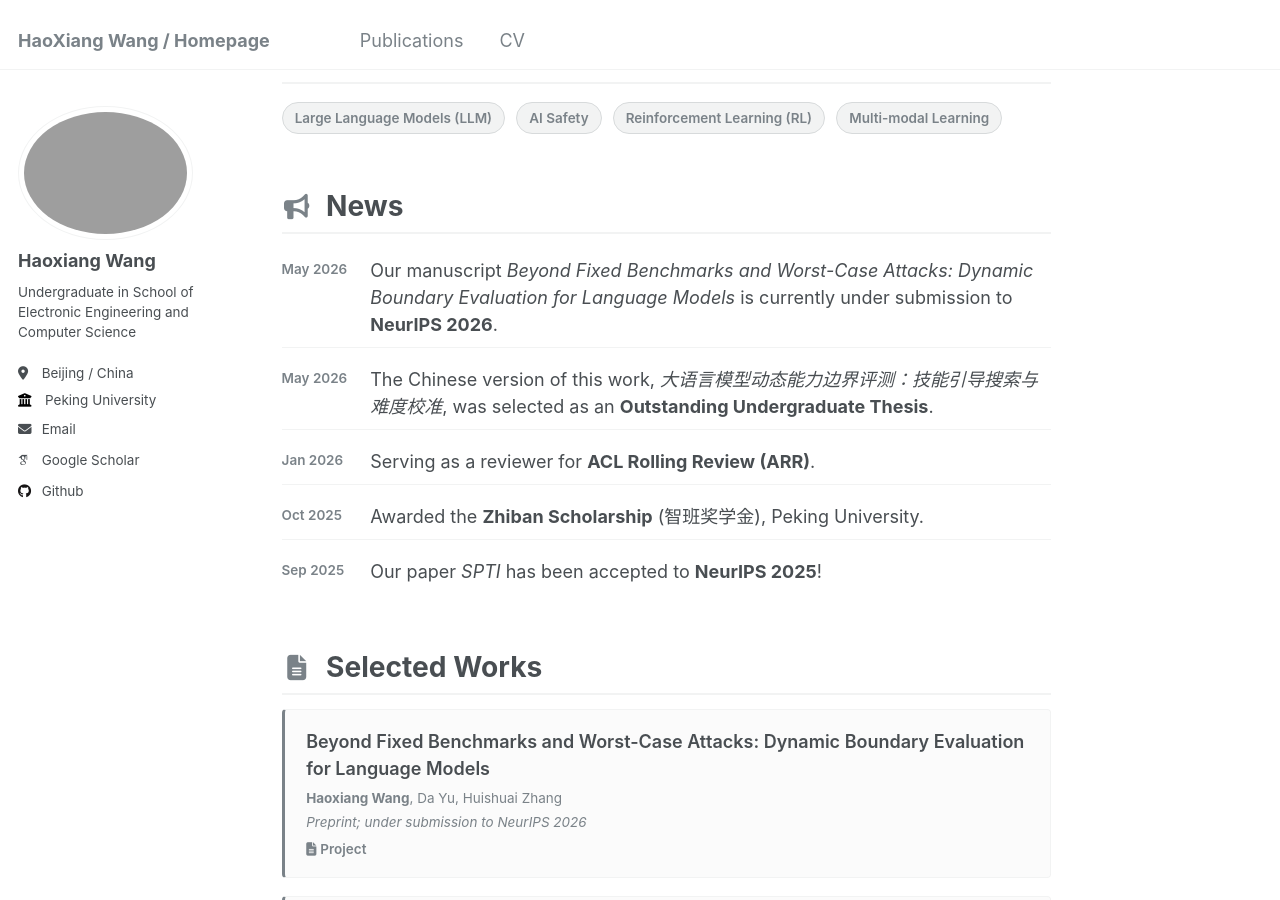
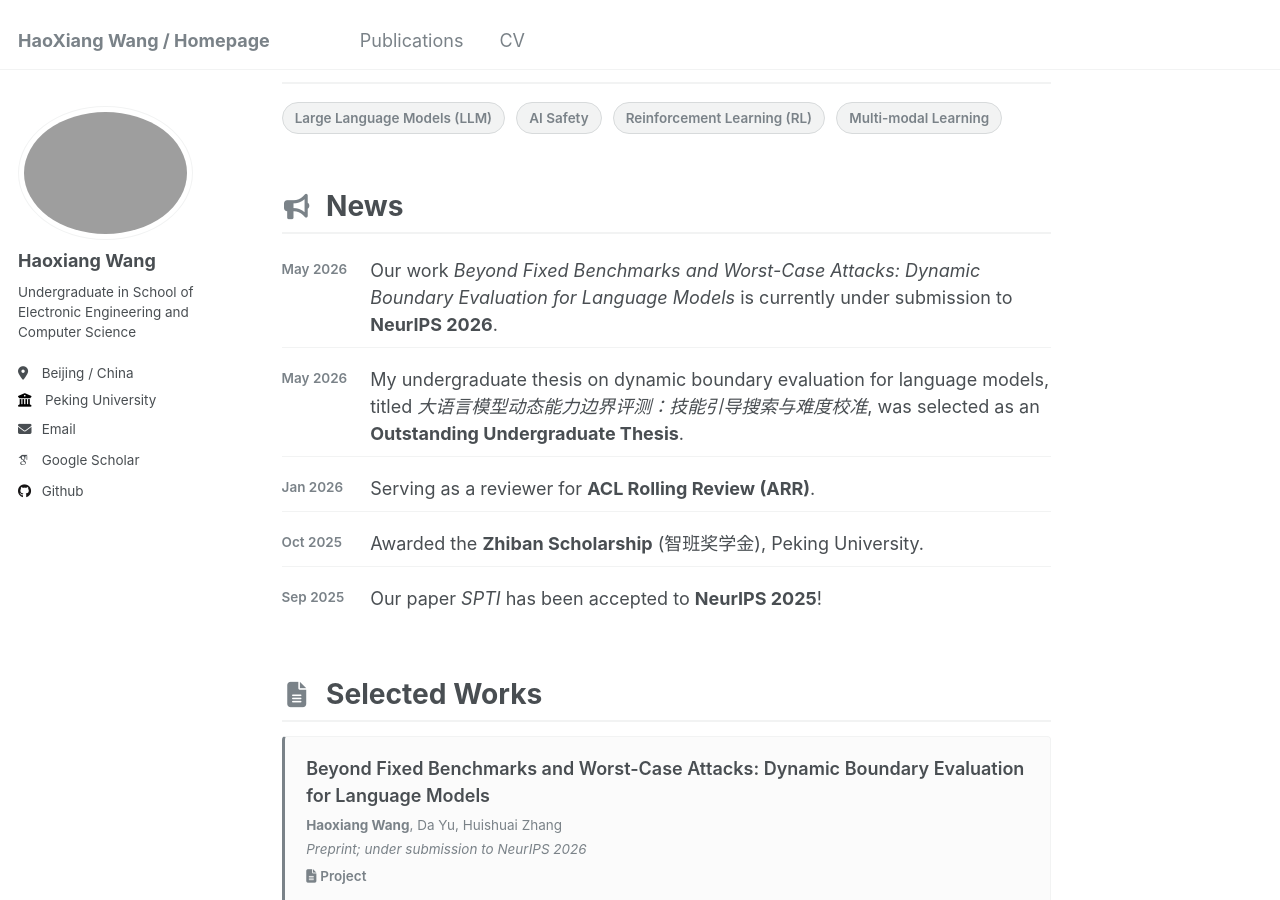
Before and after one commit to MarkGodrick/MarkGodrick.github.io, a Jekyll site: the page built from _pages/about.md, in a window 1280 px wide and 900 px high, scrolled down 322 px. Built offline with Jekyll 4.4.1, drawn with Linux system fonts in a browser that asks for light colours; some web fonts are replaced.

Commit message:
update about.md

```diff
--- a/_pages/about.md
+++ b/_pages/about.md
@@ -27,11 +27,11 @@ Recently, my research has focused on evaluating the dynamic capability boundarie
     <ul>
       <li>
         <span class="news-date">May 2026</span>
-        <span class="news-content">Our manuscript <em>Beyond Fixed Benchmarks and Worst-Case Attacks: Dynamic Boundary Evaluation for Language Models</em> is currently under submission to <strong>NeurIPS 2026</strong>.</span>
+        <span class="news-content">Our work <em>Beyond Fixed Benchmarks and Worst-Case Attacks: Dynamic Boundary Evaluation for Language Models</em> is currently under submission to <strong>NeurIPS 2026</strong>.</span>
       </li>
       <li>
         <span class="news-date">May 2026</span>
-        <span class="news-content">The Chinese version of this work, <em>大语言模型动态能力边界评测：技能引导搜索与难度校准</em>, was selected as an <strong>Outstanding Undergraduate Thesis</strong>.</span>
+        <span class="news-content">My undergraduate thesis on dynamic boundary evaluation for language models, titled <em>大语言模型动态能力边界评测：技能引导搜索与难度校准</em>, was selected as an <strong>Outstanding Undergraduate Thesis</strong>.</span>
       </li>
       <li>
         <span class="news-date">Jan 2026</span>
```
